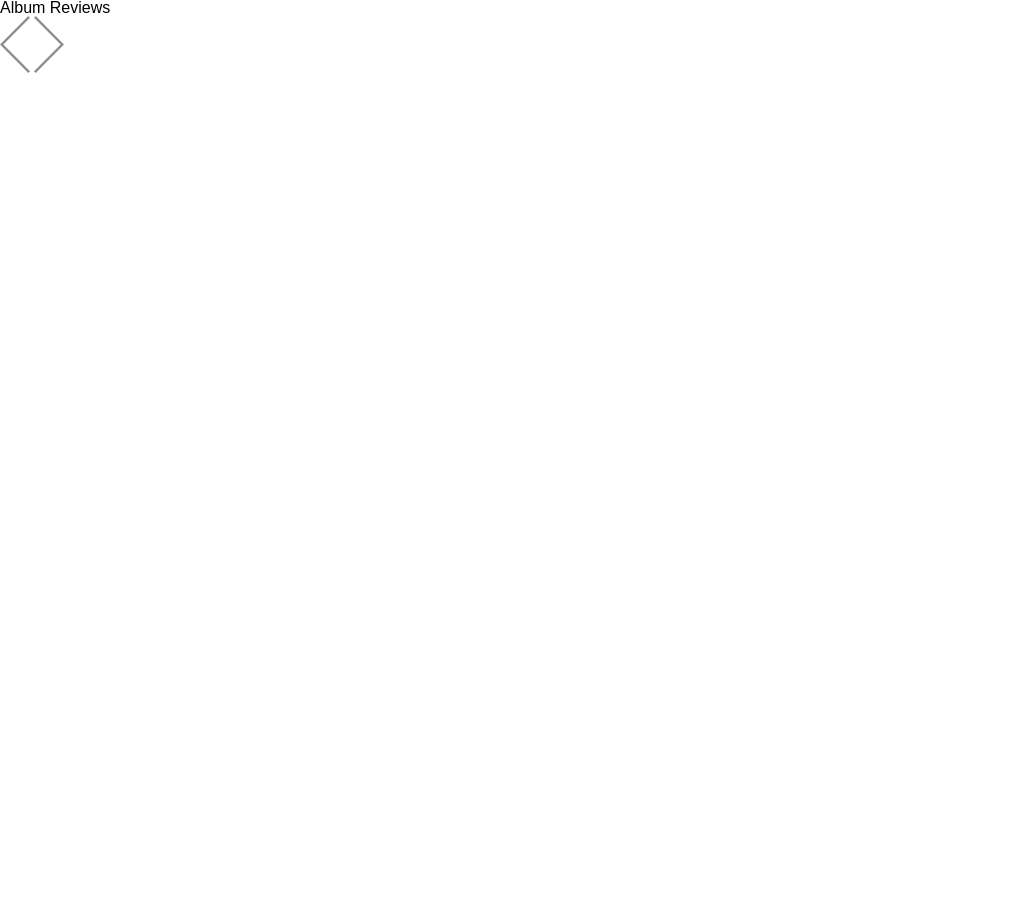
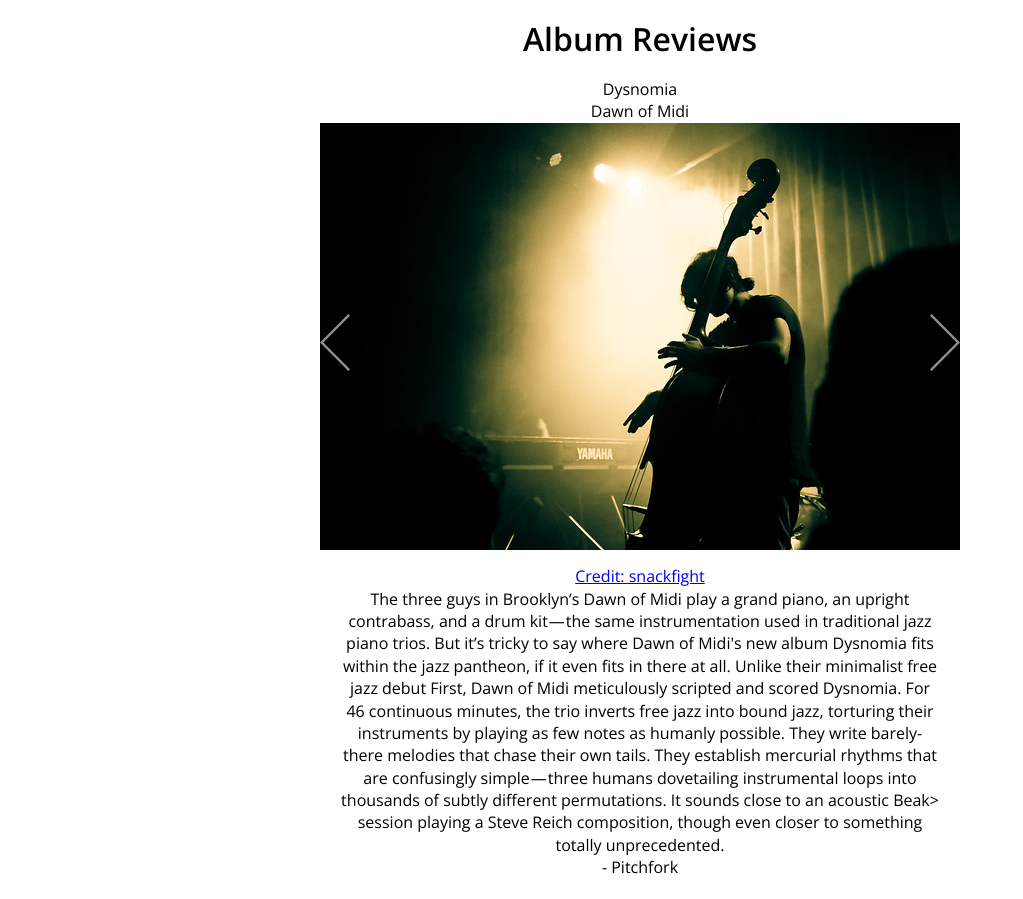
Before and after one commit to mmupfumir/assignment-2--intro-to-internet-programming--cs-275--spring-2024, a plain HTML site: page index.html in a window 1280 px wide. Shown: the whole page, without its empty margins (0-1023 px from the left). Before the commit the page ends 800 px from the top, so only its background shows below. Drawn offline with nearby package versions, Linux system fonts and the light colour scheme.

Commit message:
Moved files

```diff
--- a/index.html
+++ b/index.html
@@ -1,12 +1,12 @@
 <!DOCTYPE html>
 <html lang="en">
 <head>
-  <meta charset="utf-8">
+  <meta charset="UTF-8">
+  <meta name="viewport" content="width=device-width, initial-scale=1.0">
   <title>Album Reviews</title>
-  <meta name="viewport" content="width=device-width, initial-scale=1.0, maximum-scale=1.0">
   <link rel="preconnect" href="https://fonts.googleapis.com">
   <link rel="preconnect" href="https://fonts.gstatic.com" crossorigin>
-  <link rel="stylesheet" href="https://fonts.googleapis.com/css2?family=Open+Sans:wght@300;600&display=swap" >
+  <link href="https://fonts.googleapis.com/css2?family=Open+Sans:wght@300;600&display=swap" rel="stylesheet">
   <link rel="stylesheet" href="styles/reset.css">
   <link rel="stylesheet" href="styles/main.css">
 </head>
@@ -16,11 +16,11 @@
   </header>
   <div class="carousel">
     <nav class="carousel-navigation">
-      <a href="#"><img src="img/left-arrow.svg" alt="" width="30"></a>
-      <a href="#"><img src="img/right-arrow.svg" alt="" width="30"></a>
+      <a href="#" class="prev"><img src="img/left-arrow.svg" alt="" width="30"></a>
+      <a href="#" class="next"><img src="img/right-arrow.svg" alt="" width="30"></a>
     </nav>
     <div class="carousel-slides"></div>
   </div>
-<script src="js/main.js"></script>
+  <script src="js/main.js"></script>
 </body>
 </html>
--- a/js/main.js
+++ b/js/main.js
@@ -1,3 +1,78 @@
-window.onload = () => {
-       alert('Test');
-}
+document.addEventListener(`DOMContentLoaded`, function () {
+    const carouselSlides = document.querySelector(`.carousel-slides`);
+    const prevButton = document.querySelector(`.prev`);
+    const nextButton = document.querySelector(`.next`);
+
+    fetch(`json/data.json`)
+        .then(response => response.json())
+        .then(data => {
+            data.forEach(item => {
+                const slide = document.createElement(`div`);
+                slide.classList.add(`slide`);
+
+                const image = document.createElement(`img`);
+                image.setAttribute(`src`, item.cover_image.path);
+                image.setAttribute(`alt`, item.cover_image.alt_content);
+                image.setAttribute(`width`, item.cover_image.width);
+
+                const album = document.createElement(`p`);
+                album.textContent = item.album;
+
+                const artist = document.createElement(`h2`);
+                artist.textContent = item.artist;
+
+                const reviewContent = document.createElement(`p`);
+                reviewContent.textContent = item.review.content;
+
+                const reviewSource = document.createElement(`p`);
+                reviewSource.textContent = `- ` + item.review.source;
+
+                const creditLink = document.createElement(`a`);
+                creditLink.textContent = `Credit: ` + item.cover_image.credit;
+                creditLink.setAttribute(`href`, item.review.url);
+
+                slide.appendChild(album);
+                slide.appendChild(artist);
+                slide.appendChild(image);
+                slide.appendChild(creditLink);
+                slide.appendChild(reviewContent);
+                slide.appendChild(reviewSource);
+
+                carouselSlides.appendChild(slide);
+
+                let currentIndex = 0;
+                const totalSlides = document.querySelectorAll(`.slide`).length;
+                const slideWidth = 640;
+
+                const showSlide = (index) => {
+                    currentIndex = (index + totalSlides) % totalSlides;
+                    carouselSlides.style.transform = `translateX(-${currentIndex * slideWidth}px)`;
+                };
+
+                const showNextSlide = () => {
+                    currentIndex = (currentIndex + 1) % totalSlides;
+                    showSlide(currentIndex);
+                };
+
+                const showPrevSlide = () => {
+                    currentIndex = (currentIndex - 1 + totalSlides) % totalSlides;
+                    showSlide(currentIndex);
+                };
+
+                const handleKeyDown = (event) => {
+                    if (event.key === `ArrowLeft`) {
+                        showPrevSlide();
+                    } else if (event.key === `ArrowRight`) {
+                        showNextSlide();
+                    }
+                };
+
+                prevButton.addEventListener(`click`, showPrevSlide);
+                nextButton.addEventListener(`click`, showNextSlide);
+                document.addEventListener(`keydown`, handleKeyDown);
+
+                showSlide(currentIndex);
+            });
+        })
+        .catch(error => console.error(`Error fetching data:`, error));
+});
--- a/styles/main.css
+++ b/styles/main.css
@@ -1,3 +1,73 @@
-abcdef {
-     color: cs275
+body {
+  font-family: 'Open Sans', sans-serif;
+  font-weight: 300;
+  font-size: 16px;
+  line-height: 1.4;
+  margin: 0;
+  padding: 0;
 }
+
+h1 {
+  font-weight: 600;
+  text-align: center;
+  font-size: 32px;
+  line-height: 38px;
+  margin-top: 20px;
+}
+
+.carousel {
+  width: 640px;
+  margin: 20px auto;
+  overflow-x: hidden;
+  position: relative;
+}
+
+.carousel-navigation {
+  position: absolute;
+  top: 45%;
+  transform: translateY(-50%);
+  width: 100%;
+  display: flex;
+  justify-content: space-between;
+  z-index: 1;
+}
+
+.carousel-navigation a {
+  text-decoration: none;
+  color: black;
+}
+
+.carousel-slides {
+  display: flex;
+  transition: transform .5s ease;
+}
+
+.slide {
+  width: 640px;
+  text-align: center;
+  flex: 0 0 auto;
+}
+
+.slide img {
+  width: 100%;
+  height: auto;
+  margin-bottom: 10px;
+}
+
+.slide p {
+  margin: 0 20px;
+}
+
+.carousel-navigation a {
+  position: absolute;
+  top: 50%;
+  transform: translateY(-200%);
+}
+
+.carousel-navigation .prev {
+  left: 0;
+}
+
+.carousel-navigation .next {
+  right: 0;
+}
```
Also changed, not shown: gulpfile.js (+141 -0 lines).
